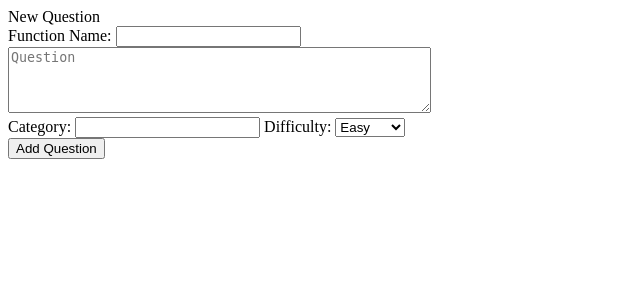
After one commit to sbharg/cs490-project, a Flask app: page /temp-edit in a window 1280 px wide. The commit adds this page. Shown: the top 300 px of the page, without its empty margins (0-640 px from the left). Run offline with Flask 2, Linux system fonts and the light colour scheme.

Commit message:
more temp views

```diff
--- a/app/teacher/teacher_views.py
+++ b/app/teacher/teacher_views.py
@@ -44,6 +44,46 @@ def before_request():
 @teacher_bp.route('/testing', methods=['POST', 'GET'])
 def testing():
     return render_template('qeditor_withbank.html')
+
+@teacher_bp.route('/temp-bank', methods=['POST', 'GET'])
+def temp_bank():
+
+    try:
+        questions = g.course.questions
+    except:
+        return render_template('temp_testing/qbank.html')
+
+    if request.method == 'POST':
+        session.pop("question_id", None)
+        session['question_id'] = int(request.form["question"])
+        # Redirect to question editor page
+        return redirect(url_for('teacher_bp.temp_edit', edit="update"))
+
+    if len(questions) > 0:
+        return render_template('temp_testing/qbank.html', questions = questions)
+    else:
+        return render_template('temp_testing/qbank.html')
+
+@teacher_bp.route('/temp-edit', methods=['POST', 'GET'])
+def temp_edit():
+    try:
+        testcases = g.question.testcases
+    except:
+        return render_template('temp_testing/qedit.html')
+
+    if request.method == 'GET':
+        if request.args.get('edit') == "new":
+            session.pop("question_id", None)
+            g.question = None
+            return render_template('temp_testing/qedit.html')
+        if request.args.get('edit') == "update":
+            if len(testcases) > 0:
+                return render_template('temp_testing/qedit.html', testcases = testcases, question = g.question)
+            else:
+                return render_template('temp_testing/qedit.html', question = g.question)
+        else:
+            return render_template('temp_testing/qedit.html')
+
 
 @teacher_bp.route('/questionbank', methods = ['POST', 'GET'])
 def question_bank():
--- a/app/teacher/templates/qeditor_withbank.html
+++ b/app/teacher/templates/qeditor_withbank.html
@@ -19,13 +19,15 @@
       </script>
 
       <div class="iframe-container">
-        <iframe id="tch-qeditor" onload="autoResize(this);" src="{{ url_for('teacher_bp.question_editor') }}" width="50%" frameborder="0" align="left"></iframe>
+        <iframe id="tch-qeditor" onload="autoResize(this);" src="{{ url_for('teacher_bp.temp_edit') }}" width="50%" frameborder="0" align="left"></iframe>
       </div>
 
       <div class="iframe-container">
-        <iframe id="tch-qbank" onload="autoResize(this);" src="{{ url_for('teacher_bp.question_bank') }}" width="50%" frameborder="0" align="left"></iframe>
+        <iframe id="tch-qbank" onload="autoResize(this);" src="{{ url_for('teacher_bp.temp_bank') }}" width="50%" frameborder="0" align="left"></iframe>
       </div>
 
+      <br>
+      <a id="lf-qeditor" class="lf-signin" onclick="window.location.href='/adminlanding';">Back to Landing Page</a>
     </main>
 </body>
 
--- /dev/null
+++ b/app/teacher/templates/temp_testing/qedit.html
@@ -0,0 +1,99 @@
+<!DOCTYPE html>
+<html lang="en">
+
+<head>
+  <meta charset="UTF-8">
+  <meta name="viewport" content="width=device-width, initial-scale=1.0">
+  <title>Question Editor</title>
+</head>
+
+<body>
+  <main id="main-holder">
+    <form action="/submit-question" method="post">
+
+      {% if question %}
+        Question ID : {{ question.question_id }}
+        <br>
+        <label for="func_name">Function Name:</label>
+        <input type="text" id="func_name" name="func_name" value="{{ question.func_name }}" required>
+        <br>
+
+        <textarea id="tbox1" name="tbox1" rows="4" cols="50" placeholder="Question" required> {{ question.question }} </textarea>
+        <br>
+
+        <label for="category">Category:</label>
+        <input type="text" id="category" name="category" value="{{ question.category }}">
+
+        <label for="fname">Difficulty:</label>
+        <select name="DifficultyType" required>
+          <option value="easy" {% if question.difficulty == "easy" %} selected {% endif %}>Easy</option>
+          <option value="medi" {% if question.difficulty == "medi" %} selected {% endif %}>Medium</option>
+          <option value="hard" {% if question.difficulty == "hard" %} selected {% endif %}>Hard</option>
+        </select>
+
+        <br>
+
+        <input type="submit" value="Update Question" id="question_submit" name="question_submit">
+      {% else %}
+        New Question
+        <br>
+        <label for="func_name">Function Name:</label>
+        <input type="text" id="func_name" name="func_name" required>
+        <br>
+
+        <textarea id="tbox1" name="tbox1" rows="4" cols="50" placeholder="Question" required></textarea>
+        <br>
+
+        <label for="category">Category:</label>
+        <input type="text" id="category" name="category">
+
+        <label for="fname">Difficulty:</label>
+        <select name="DifficultyType" required>
+          <option value="easy">Easy</option>
+          <option value="med">Medium</option>
+          <option value="hard">Hard</option>
+        </select>
+
+        <br>
+
+        <input type="submit" value="Add Question" id="question_submit" name="question_submit">
+      {% endif %}
+    </form>
+
+    {% if question %}
+    <br>
+    Test Cases
+    <br>
+    {% if testcases %}
+      <ul>
+        {% for testcase in testcases %}
+        <li> Input: {{ testcase.case_input }}, Output: {{ testcase.case_output }} </li>
+        {% endfor %}
+      </ul>
+    {% else %}
+      <ul>
+        <li>No Test Cases!</li>
+      </ul>
+    {% endif %}
+
+    <form action="/add-testcase" method="post">
+      Add New Test Case
+      <div>
+        <textarea id="tbox2" name="tbox2" rows="4" cols="25" placeholder="Inputs" required></textarea>
+      </div>
+      <div>
+        <textarea id="tbox3" name="tbox3" rows="4" cols="25" placeholder="Output" required></textarea>
+      </div>
+      <input type="submit" value="Add New Test Case" id="testcase_submit">
+    </form>
+    {% endif %}
+
+    <br>
+    {% if question %}
+    <a id="lf-qeditor" class="lf-signin" onclick="window.location.href='/temp-bank';">Back to Question Bank</a>
+    {% endif %}
+
+  </main>
+</body>
+
+</html>
```
Also changed, not shown: app/teacher/templates/temp_testing/qbank.html (added, +29 -0 lines).
